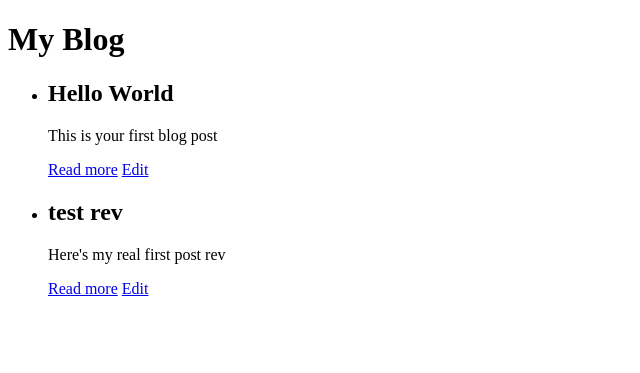
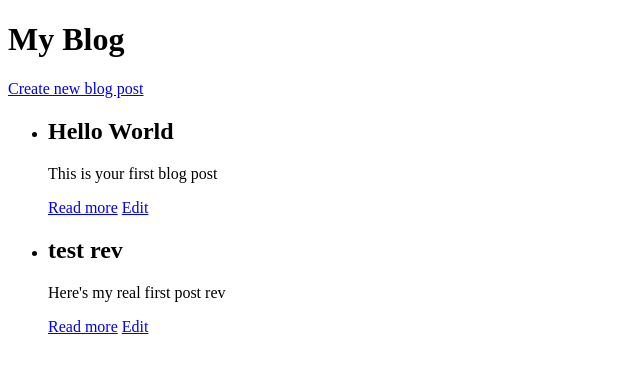
Before and after one commit to pete-rapisarda/fastapi-blog, a FastAPI app: page / in a window 1280 px wide. Shown: the top 373 px of the page, without its empty margins (0-640 px from the left). Run offline with FastAPI, Linux system fonts and the light colour scheme.

Commit message:
Updated home page to include a link to create a new post.

```diff
--- a/templates/index.html
+++ b/templates/index.html
@@ -5,6 +5,7 @@
     </head>
     <body>
         <h1>My Blog</h1>
+        <a href="/create">Create new blog post</a>
         <ul>
             {% for post in posts %}
             <li>
```
